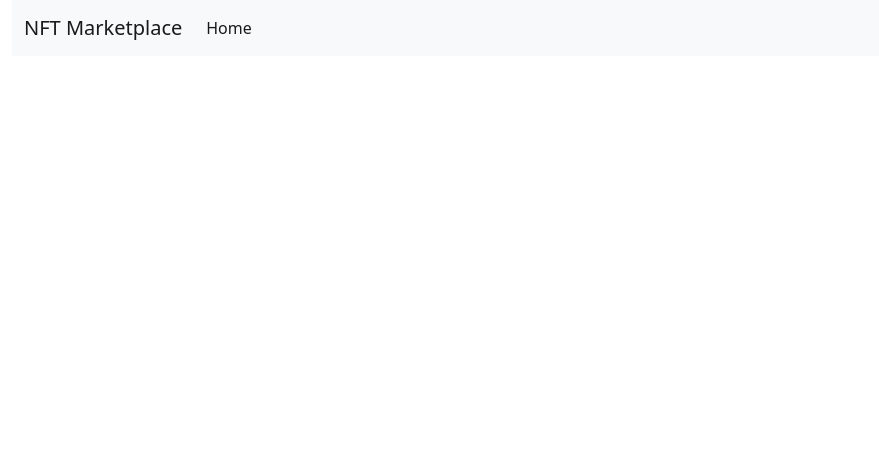
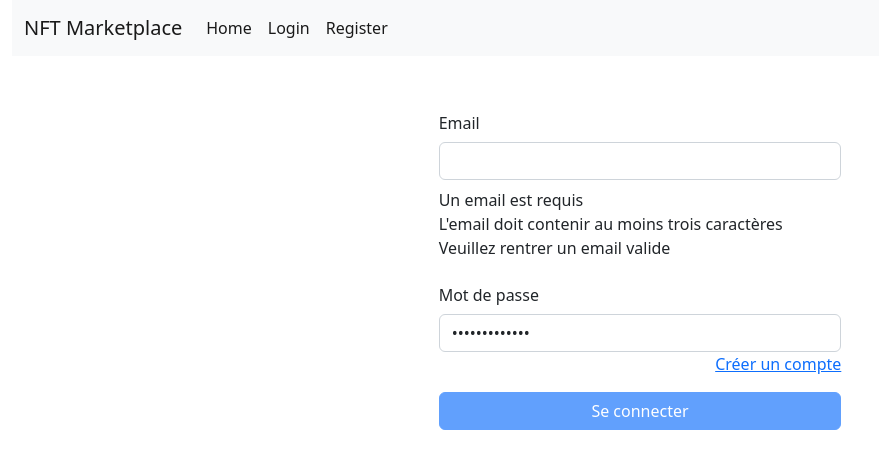
Before and after one commit to m-romeu63/angular-tp-nft-marketplace, an Angular app: page /login in a window 1280 px wide. Before the commit this address led to /. Shown: the top 468 px of the page, without its empty margins (0-879 px from the left). Built offline with nearby package versions, Linux system fonts and the light colour scheme.

Commit message:
adding login(template-driven) form  and register(reactive) form

```diff
--- a/src/app/app.component.html
+++ b/src/app/app.component.html
@@ -18,15 +18,19 @@
           <li class="nav-item">
             <a class="nav-link active" aria-current="page" routerLink="/">Home</a>
           </li>
+          <li class="nav-item">
+            <a class="nav-link active" routerLink="/login">Login</a>
+          </li>
+          <li class="nav-item">
+            <a class="nav-link active" routerLink="/register">Register</a>
+          </li>
         </ul>
       </div>
     </div>
   </nav>
   <div class="row mt-5">
     <div class="col-12">
-      <div class="d-flex flex-wrap justify-content-between">
-        <router-outlet></router-outlet>
-      </div>
+      <router-outlet></router-outlet>
     </div>
   </div>
 </div>
--- a/src/app/app.routes.ts
+++ b/src/app/app.routes.ts
@@ -1,9 +1,13 @@
 import { Routes } from '@angular/router';
 import { NftListComponent } from './market-place-module/nft-list/nft-list.component';
 import { NftDescriptionComponent } from './market-place-module/nft-description/nft-description.component';
+import { LoginComponent } from './market-place-module/login/login.component';
+import { RegisterComponent } from './market-place-module/register/register.component';
 import { LogGuard } from './log.guard';
 
 export const ROUTES : Routes = [
   {path: '', component: NftListComponent},
   {path: 'description/:blockchain/:contractId/:token', component: NftDescriptionComponent, canActivate: [LogGuard]},
+  {path: 'login', component: LoginComponent},
+  {path: 'register', component: RegisterComponent}
 ]
--- /dev/null
+++ b/src/app/market-place-module/login/login.component.html
@@ -0,0 +1,77 @@
+<form (ngSubmit)="loginUser()" #loginForm="ngForm">
+  <div class="mb-3 row">
+    <div class="col-4"></div>
+    <div class="col-4">
+      <label for="inputEmail" class="col-sm-2 col-form-label">Email</label>
+      <div class="col-sm-10 w-100">
+        <input
+          type="email"
+          name="email"
+          class="form-control"
+          id="inputEmail"
+          [(ngModel)]="user.email"
+          required
+          email
+          minlenght="3"
+          #email="ngModel"
+        />
+      </div>
+      <div
+        class="mt-2"
+        *ngIf="
+          email.hasError('email') ||
+          email.hasError('required') ||
+          email.hasError('required minlenght')
+        "
+      >
+        <div>Un email est requis</div>
+        <div>L'email doit contenir au moins trois caractères</div>
+        <div>Veuillez rentrer un email valide</div>
+      </div>
+    </div>
+    <div class="col-4"></div>
+  </div>
+  <div class="mb-3 row">
+    <div class="col-4"></div>
+    <div class="col-4">
+      <label for="inputPassword" class="col-form-label">Mot de passe</label>
+      <div class="col-sm-10 w-100">
+        <input
+          type="password"
+          name="password"
+          minlength="3"
+          class="form-control"
+          id="inputPassword"
+          ngModel="user.password"
+          required
+          minlength="3"
+          #password="ngModel"
+        />
+      </div>
+      <div
+        class="mt-2"
+        *ngIf="password.hasError('required') || password.hasError('minlength')"
+      >
+        <div>Un mot de passe est requis</div>
+        <div>Le mot de passe doit être d'au moins 3 caractères.</div>
+      </div>
+      <div class="d-flex justify-content-end">
+        <a routerLink="/register">Créer un compte</a>
+      </div>
+    </div>
+    <div class="col-4"></div>
+  </div>
+  <div class="mb-3 row">
+    <div class="col-4"></div>
+    <div class="col-4">
+      <button
+        class="btn btn-primary w-100"
+        type="submit"
+        [disabled]="loginForm.invalid"
+      >
+        Se connecter
+      </button>
+    </div>
+    <div class="col-4"></div>
+  </div>
+</form>
--- /dev/null
+++ b/src/app/market-place-module/login/login.component.ts
@@ -0,0 +1,24 @@
+import { Component, OnInit } from '@angular/core';
+import { UserLogin } from '../user.model';
+import { Router } from '@angular/router';
+
+@Component({
+  selector: 'app-login',
+  templateUrl: './login.component.html',
+  styleUrls: ['./login.component.scss']
+})
+export class LoginComponent implements OnInit {
+  public user: UserLogin = {};
+
+  constructor(private router: Router) { }
+
+  ngOnInit(): void {
+  }
+
+  loginUser(): void {
+    console.log(this.user.email);
+    console.log(this.user.password);
+    this.router.navigate(['']);
+  }
+
+}
--- /dev/null
+++ b/src/app/market-place-module/register/register.component.html
@@ -0,0 +1,66 @@
+<form (ngSubmit)="onSubmitRegister()" [formGroup]="registerFormGroup">
+  <div class="mb-3 row">
+    <div class="col-4"></div>
+    <div class="col-4">
+      <label for="inputLogin" class="col-sm-2 col-form-label">Login</label>
+      <div class="col-sm-10 w-100">
+        <input type="login" name="login" class="form-control" id="inputLogin" formControlName="login">
+      </div>
+      <div>
+        <div class="mt-2" *ngIf="registerFormGroup.get('login')!.hasError('required')">
+          Un login est requis
+        </div>
+        <div class="mt-2" *ngIf="registerFormGroup.get('login')!.hasError('minLenght')">
+          Le login doit contenir au moins trois caractères
+        </div>
+      </div>
+    </div>
+    <div class="col-4"></div>
+  </div>
+  <div class="mb-3 row">
+    <div class="col-4"></div>
+    <div class="col-4">
+      <label for="inputEmail" class="col-sm-2 col-form-label">Email</label>
+      <div class="col-sm-10 w-100">
+        <input type="email" name="email" class="form-control" id="inputEmail" formControlName="email">
+      </div>
+      <div>
+        <div class="mt-2" *ngIf="registerFormGroup.get('email')!.hasError('required')">
+          Un email est requis
+        </div>
+        <div class="mt-2" *ngIf="registerFormGroup.get('email')!.hasError('minLength')">
+          L'email doit contenir au moins trois caractères
+        </div>
+        <div class="mt-2" *ngIf="registerFormGroup.get('email')!.hasError('email')">
+          Veuillez rentrer un email valide
+        </div>
+      </div>
+    </div>
+    <div class="col-4"></div>
+  </div>
+  <div class="mb-3 row">
+    <div class="col-4"></div>
+    <div class="col-4">
+      <label for="inputPassword" class="col-form-label">Mot de passe</label>
+      <div class="col-sm-10 w-100">
+        <input type="password" name="password" minlength="3" class="form-control" id="inputPassword" formControlName="password">
+      </div>
+      <div>
+        <div class="mt-2" *ngIf="registerFormGroup.get('password')!.hasError('required')">
+          Un mot de passe est requis
+        </div>
+        <div class="mt-2" *ngIf="registerFormGroup.get('password')!.hasError('minLength')">
+          Le mot de passe doit être d'au moins 10 caractères.
+        </div>
+      </div>
+    </div>
+    <div class="col-4"></div>
+  </div>
+  <div class="mb-3 row">
+    <div class="col-4"></div>
+    <div class="col-4">
+      <button class="btn btn-primary w-100">S'enregistrer</button>
+    </div>
+    <div class="col-4"></div>
+  </div>
+</form>
--- /dev/null
+++ b/src/app/market-place-module/register/register.component.ts
@@ -0,0 +1,35 @@
+import { Component, OnInit } from '@angular/core';
+import { FormBuilder, Validators } from '@angular/forms';
+import { Router } from '@angular/router';
+
+@Component({
+  selector: 'app-register',
+  templateUrl: './register.component.html',
+  styleUrls: ['./register.component.scss'],
+})
+export class RegisterComponent implements OnInit {
+
+  public login ='';
+  public email ='';
+  public password ='';
+
+  public registerFormGroup = this.formBuilder.group({
+    login: ['', [Validators.required, Validators.minLength(3)]],
+    email: [
+      '',
+      [Validators.required, Validators.email, Validators.minLength(3)],
+    ],
+    password: ['', [Validators.required, Validators.minLength(10)]],
+  });
+
+
+
+  constructor(private formBuilder: FormBuilder, private router: Router) {}
+
+  ngOnInit(): void {}
+
+  onSubmitRegister(): void {
+    console.dir(this.registerFormGroup.value);
+    this.router.navigate(['']);
+  }
+}
--- /dev/null
+++ b/src/app/market-place-module/user.model.ts
@@ -0,0 +1,4 @@
+export interface UserLogin {
+  email?: string;
+  password?: string;
+}
```
Also changed, not shown: src/app/market-place-module/market-place.module.ts (+10 -4 lines), src/app/market-place-module/login/login.component.scss (added), src/app/market-place-module/register/register.component.scss (added), 2 other files (tests, documents, lock files or other folders).
